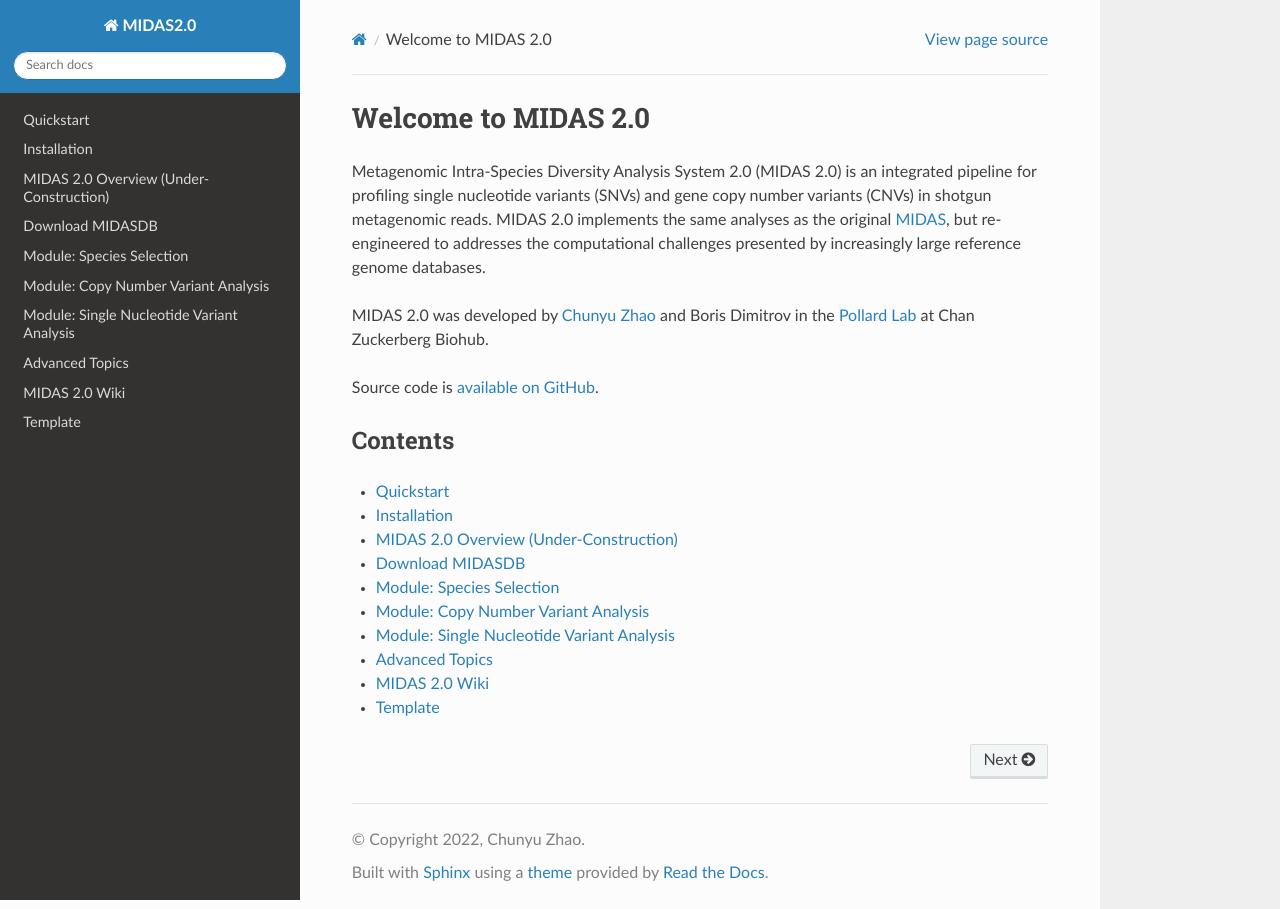
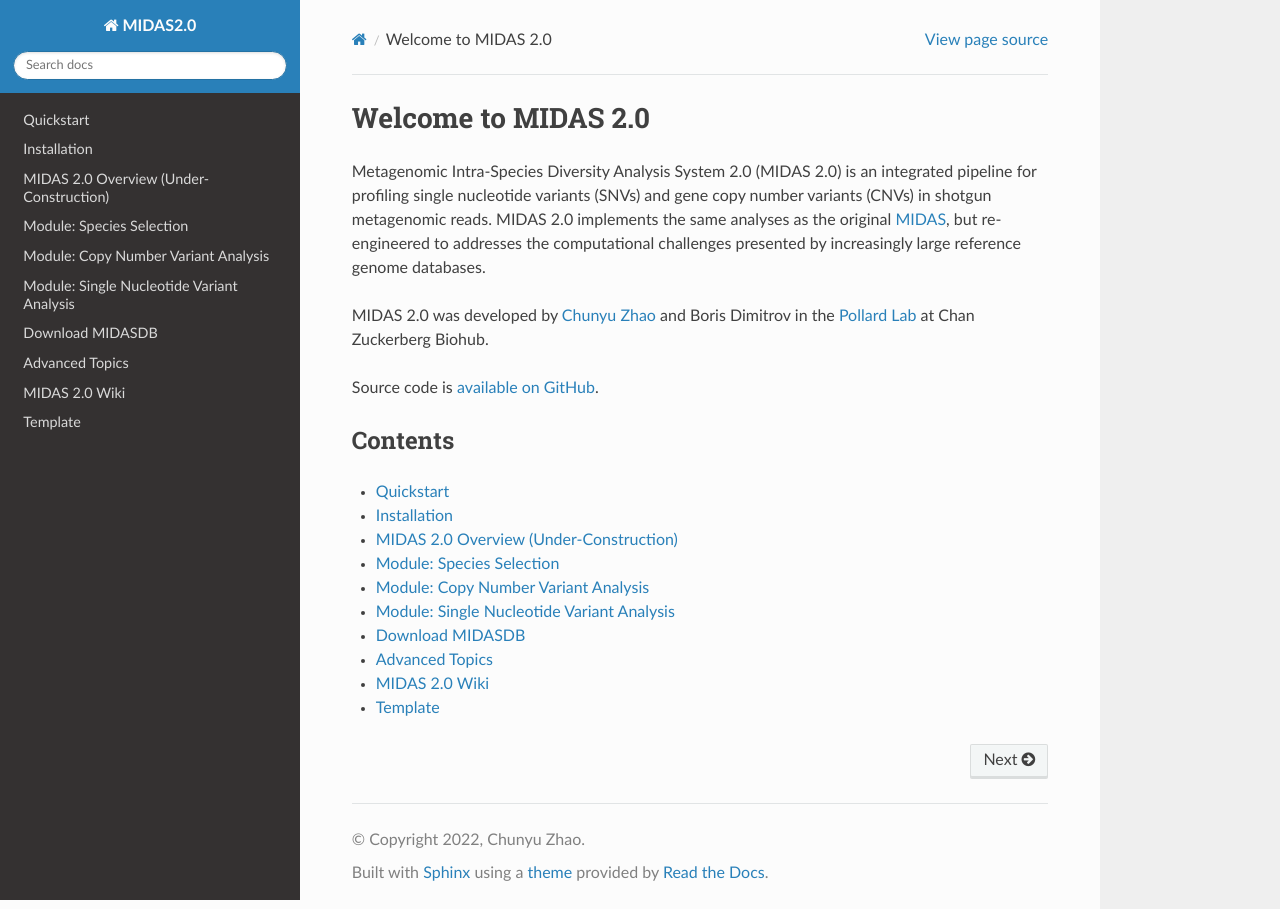
Before and after one commit to zhaoc1/midas2-tutorial, a Sphinx documentation site: the page built from docs/index.rst, in a window 1280 px wide. Built offline with Sphinx 7.4.7 and the Read the Docs theme 2.0.0, drawn with Linux system fonts in a browser that asks for light colours.

```diff
--- a/docs/index.rst
+++ b/docs/index.rst
@@ -35,10 +35,10 @@ Contents
    quickstart
    installation
    overview
-   download_midasdb
    species
    cnv
    snv
+   download_midasdb
    advanced_topics
    wiki
    template
```
